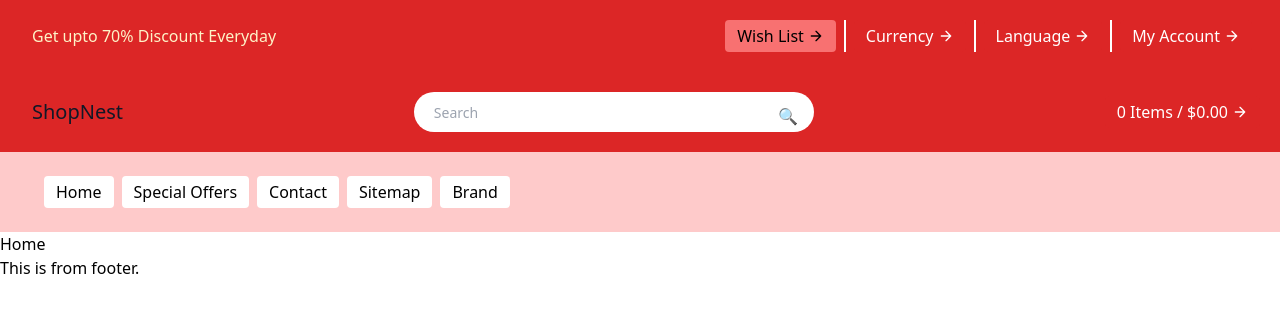
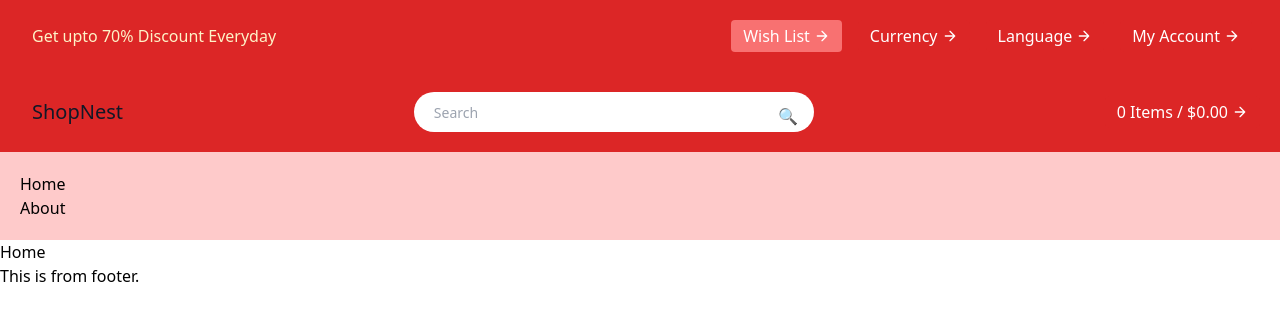
Before and after one commit to Swapno5896/Shopnest, a React (Create React App) app: page / in a window 1280 px wide. Shown: the top 320 px of the page. Built offline with nearby package versions, Linux system fonts and the light colour scheme.

Commit message:
modified the navigation

```diff
--- a/src/components/Shared/Header/Header.js
+++ b/src/components/Shared/Header/Header.js
@@ -1,5 +1,6 @@
 import React from 'react';
 import { Link } from 'react-router-dom';
+import Navbar from '../Navbar';
 
 const Header = () => {
   return (
@@ -11,7 +12,7 @@ const Header = () => {
           </span>
         </Link>
         <nav className="md:ml-auto flex flex-wrap items-center text-base justify-center">
-          <div className="mr-2 text-black">
+          <div className="mr-2 text-white">
             <button className="inline-flex items-center bg-red-400 border-0  py-1 px-3 focus:outline-none hover:bg-red-200 rounded ml-2 text-base mt-4 md:mt-0">
               Wish List
               <svg
@@ -28,7 +29,7 @@ const Header = () => {
             </button>
           </div>
 
-          <div className="mr-2 border-l-2 border-white">
+          <div className="mr-2">
             <button className="inline-flex items-center bg-red-600 border-0 py-1 px-3 focus:outline-none hover:bg-red-200 hover:text-black rounded ml-2 text-base mt-4 md:mt-0">
               Currency
               <svg
@@ -45,7 +46,7 @@ const Header = () => {
             </button>
           </div>
 
-          <div className="mr-2 border-l-2 border-white">
+          <div className="mr-2">
             <button className="inline-flex items-center bg-red-600 border-0 py-1 px-3 focus:outline-none hover:bg-red-200 hover:text-black rounded ml-2 text-base mt-4 md:mt-0">
               Language
               <svg
@@ -62,7 +63,7 @@ const Header = () => {
             </button>
           </div>
 
-          <div className="mr-2 border-l-2 border-white">
+          <div className="mr-2">
             <button className="inline-flex items-center bg-red-600 border-0 py-1 px-3 focus:outline-none hover:bg-red-200 hover:text-black rounded ml-2 text-base mt-4 md:mt-0">
               My Account
               <svg
@@ -84,7 +85,10 @@ const Header = () => {
       {/* here is the start of  search bar nav */}
 
       <div className="container mx-auto flex flex-wrap p-5 flex-col md:flex-row items-center">
-        <Link className="flex title-font font-medium items-center text-gray-900 mb-4 md:mb-0">
+        <Link
+          className="flex title-font font-medium items-center text-gray-900 mb-4 md:mb-0"
+          to="/"
+        >
           <span className="ml-3 text-xl">ShopNest</span>
         </Link>
         <nav className="md:ml-auto md:mr-auto flex flex-wrap items-center text-base justify-center">
@@ -120,23 +124,7 @@ const Header = () => {
       {/* here is the start of  search bar nav */}
 
       <div className="container mx-auto flex flex-wrap text-black p-5 flex-col bg-red-200 md:flex-row items-center">
-        <nav className="md:mr-auto md:ml-4 md:py-1 flex flex-wrap items-center text-base justify-items-start">
-          <button className="inline-flex items-center bg-white border-0 py-1 px-3 focus:outline-none hover:bg-red-200 hover:text-black rounded ml-2 text-base mt-4 md:mt-0">
-            Home
-          </button>
-          <button className="inline-flex items-center bg-white border-0 py-1 px-3 focus:outline-none hover:bg-red-200 hover:text-black rounded ml-2 text-base mt-4 md:mt-0">
-            Special Offers
-          </button>
-          <button className="inline-flex items-center bg-white border-0 py-1 px-3 focus:outline-none hover:bg-red-200 hover:text-black rounded ml-2 text-base mt-4 md:mt-0">
-            Contact
-          </button>
-          <button className="inline-flex items-center bg-white border-0 py-1 px-3 focus:outline-none hover:bg-red-200 hover:text-black rounded ml-2 text-base mt-4 md:mt-0">
-            Sitemap
-          </button>
-          <button className="inline-flex items-center bg-white border-0 py-1 px-3 focus:outline-none hover:bg-red-200 hover:text-black rounded ml-2 text-base mt-4 md:mt-0">
-            Brand
-          </button>
-        </nav>
+        <Navbar />
       </div>
     </header>
   );
```
